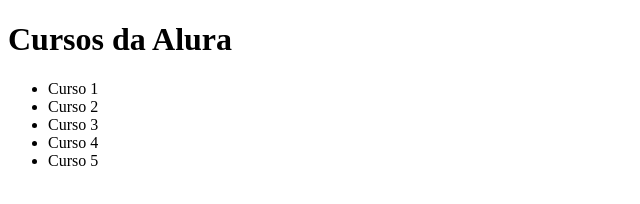
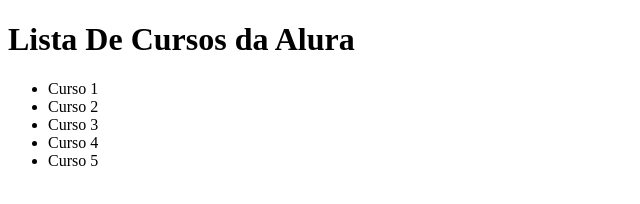
Before and after one commit to BrunoLutterbach/alura-git, a plain HTML site: page Index.html in a window 1280 px wide. Shown: the whole page, without its empty margins (0-640 px from the left). Drawn offline with Linux system fonts and the light colour scheme.

Commit message:
Alterando titulo da página

```diff
--- a/Index.html
+++ b/Index.html
@@ -5,7 +5,7 @@
     <title>Title</title>
 </head>
 <body>
-<h1>Cursos da Alura</h1>
+<h1>Lista De Cursos da Alura</h1>
 <ul>
     <li>Curso 1</li>
     <li>Curso 2</li>
```
